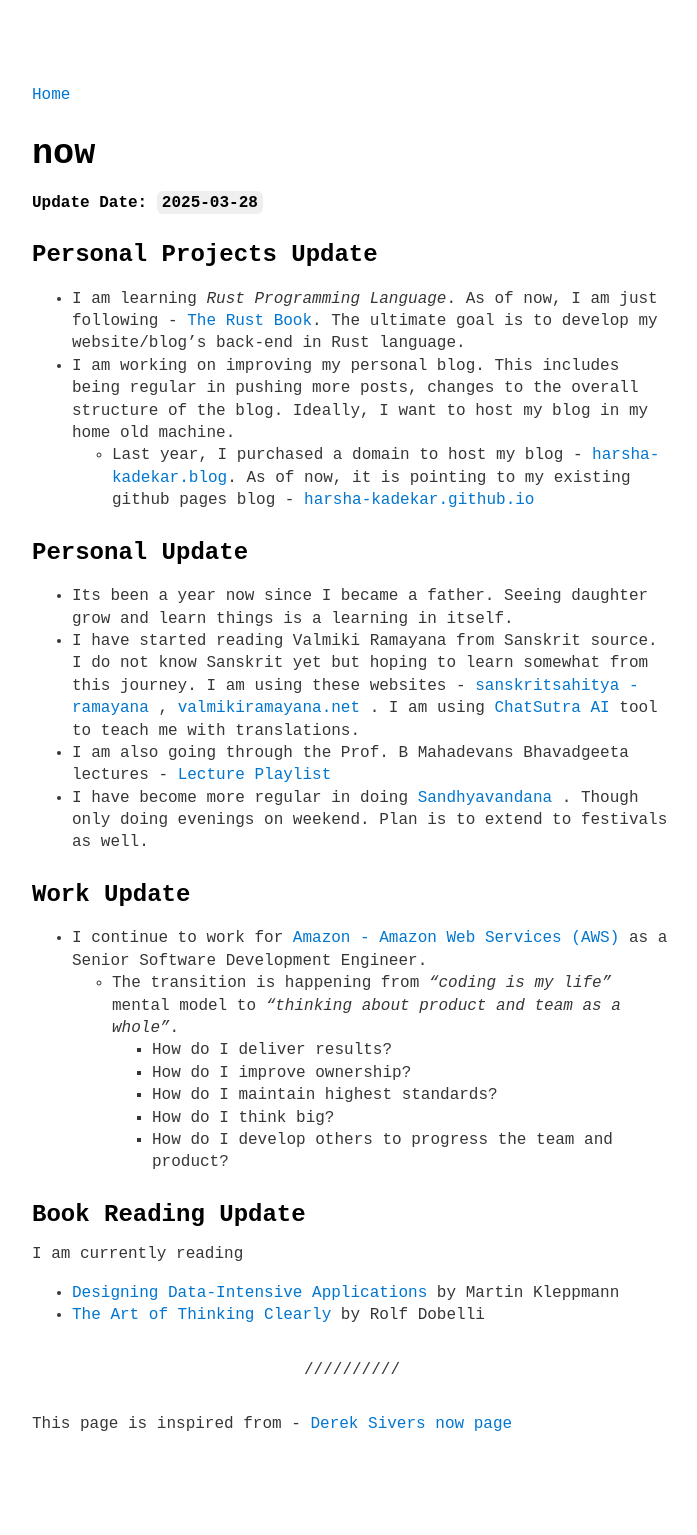
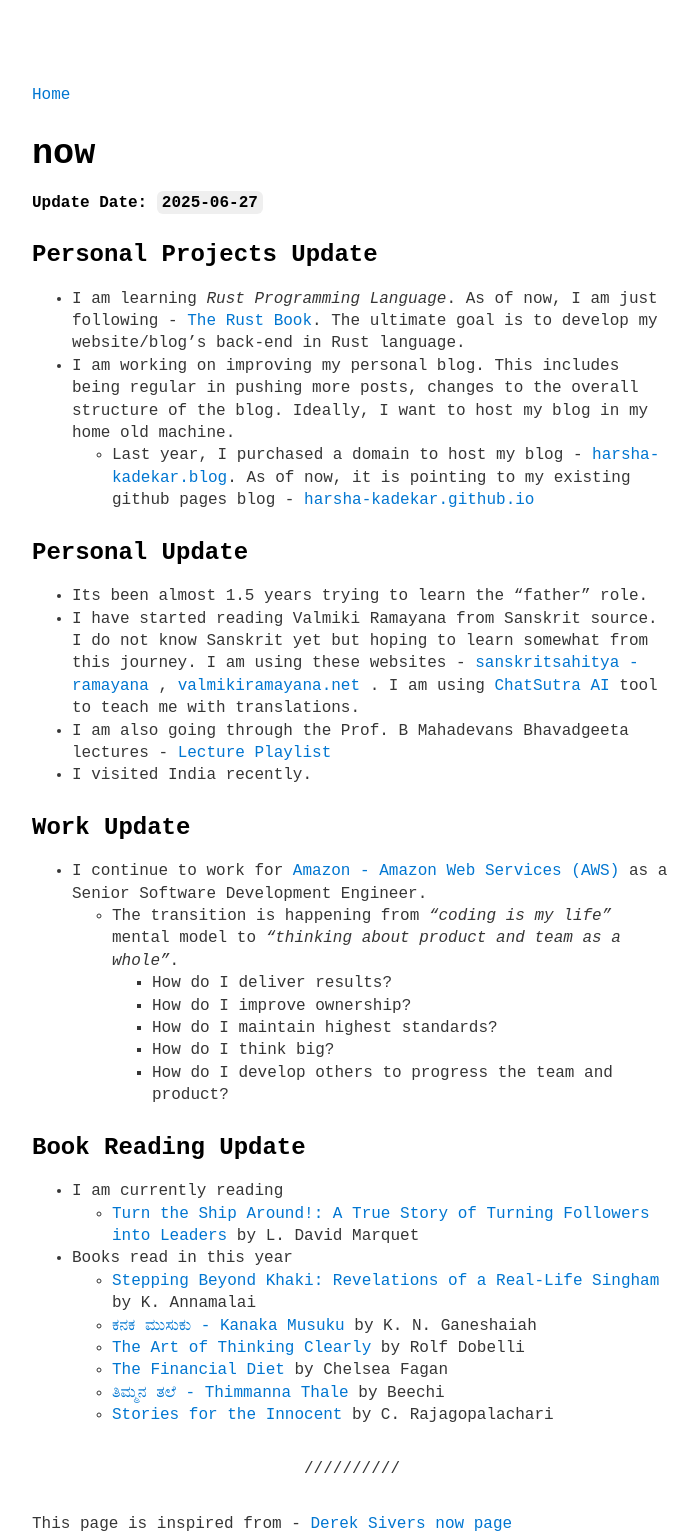
Before and after one commit to harsha-kadekar/harsha-kadekar.github.io, a Jekyll site: the page built from now.md, in a window 1280 px wide. Shown: the whole page, without its empty margins (288-985 px from the left). Built offline with Jekyll 4.4.1, drawn with Linux system fonts in a browser that asks for light colours; before the commit the page ends 1435 px from its top, so only the background shows below that.

```diff
--- a/_data/menu.yml
+++ b/_data/menu.yml
@@ -17,8 +17,8 @@ entries:
 
   - title: <b>I am currently reading</b>
     entries:
-      - title: "Designing Data-Intensive Applications"
-        url: https://www.goodreads.com/book/show/23463279-designing-data-intensive-applications
+      - title: "Turn the Ship Around"
+        url: https://www.goodreads.com/book/show/16158601-turn-the-ship-around
 
   - title: <b>Pages in this blog</b>
     entries:
--- a/now.md
+++ b/now.md
@@ -2,10 +2,10 @@
 date: 2024-09-12
 layout: page
 title: now
-updated: 2025-03-28
+updated: 2025-06-27
 ---
 
-**Update Date: `2025-03-28`**
+**Update Date: `2025-06-27`**
 
 ## Personal Projects Update
 - I am learning *Rust Programming Language*. As of now, I am just following - [The Rust Book](https://doc.rust-lang.org/stable/book/). The ultimate goal is to develop my website/blog's back-end in Rust language.
@@ -13,10 +13,10 @@ updated: 2025-03-28
 	- Last year, I purchased a domain to host my blog - [harsha-kadekar.blog](https://www.harsha-kadekar.blog). As of now, it is pointing to my existing github pages blog - [harsha-kadekar.github.io](https://harsha-kadekar.github.io)
 
 ## Personal Update
-- Its been a year now since I became a father. Seeing daughter grow and learn things is a learning in itself.
+- Its been almost 1.5 years trying to learn the "father" role.
 - I have started reading Valmiki Ramayana from Sanskrit source. I do not know Sanskrit yet but hoping to learn somewhat from this journey. I am using these websites -  [sanskritsahitya - ramayana](https://sanskritsahitya.org/ramayanam) ,  [valmikiramayana.net](https://www.valmikiramayan.net) . I am using [ChatSutra AI](https://chat.two.ai) tool to teach me with translations.
 - I am also going through the Prof. B Mahadevans Bhavadgeeta lectures - [Lecture Playlist](https://www.youtube.com/playlist?list=PLWjpkY4mU2RDGv2r6nom5IvVKOYye0RAB)
-- I have become more regular in doing [Sandhyavandana](https://en.wikipedia.org/wiki/Sandhyavandanam) . Though only doing evenings on weekend. Plan is to extend to festivals as well.
+- I visited India recently.
 
 ## Work Update
 - I continue to work for [Amazon - Amazon Web Services (AWS)](https://aws.amazon.com) as a Senior Software Development Engineer.
@@ -28,9 +28,17 @@ updated: 2025-03-28
 		- How do I develop others to progress the team and product?
 
 ## Book Reading Update
-I am currently reading
-- [Designing Data-Intensive Applications](https://www.goodreads.com/book/show/23463279-designing-data-intensive-applications) by Martin Kleppmann
-- [The Art of Thinking Clearly](https://www.goodreads.com/book/show/16248196-the-art-of-thinking-clearly) by Rolf Dobelli
+- I am currently reading
+	- [Turn the Ship Around!: A True Story of Turning Followers into Leaders](https://www.goodreads.com/book/show/16158601-turn-the-ship-around) by L. David Marquet
+- Books read in this year
+	- [Stepping Beyond Khaki: Revelations of a Real-Life Singham](https://www.goodreads.com/book/show/56702162-stepping-beyond-khaki) by K. Annamalai
+	- [ಕನಕ ಮುಸುಕು - Kanaka Musuku](https://www.goodreads.com/book/show/15817884-kanaka-musuku) by K. N. Ganeshaiah
+	- [The Art of Thinking Clearly](https://www.goodreads.com/book/show/16248196-the-art-of-thinking-clearly) by Rolf Dobelli
+	- [The Financial Diet](https://www.goodreads.com/book/show/32927009-the-financial-diet) by Chelsea Fagan
+	- [ತಿಮ್ಮನ ತಲೆ - Thimmanna Thale](https://www.goodreads.com/book/show/161187659-thimmana-thale) by Beechi
+	- [Stories for the Innocent](https://www.goodreads.com/book/show/40231930-stories-for-the-innocent) by C. Rajagopalachari
+
+
 
 
 ---
```
Also changed, not shown: _posts/2025-03-20-year-review-2024.md (+1 -1 lines), _posts/2025-06-14-my-obsidian-setup.md (added, +61 -0 lines), bookmarks.md (+2 -0 lines), movies.md (+3 -1 lines).
